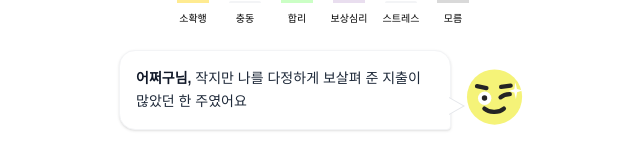
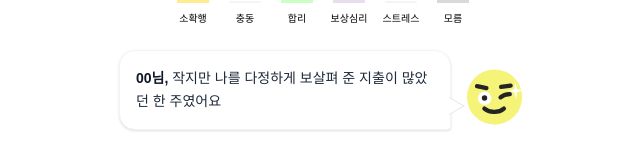
Before and after one commit to chaeuniv/Ogoo, a Next.js app: page /analysis in a window 1280 px wide. Shown: the part 394-549 px from the top of the page, without its empty margins (317-957 px from the left). Built offline with nearby package versions, Linux system fonts and the light colour scheme.

Commit message:
feat: 주요 화면 구현 및 기록 플로우 수정

```diff
--- a/src/app/analysis/page.tsx
+++ b/src/app/analysis/page.tsx
@@ -6,7 +6,6 @@
 
 import { useState, useMemo } from 'react'
 import BottomNav from '@/components/BottomNav'
-import { MOCK_USER } from '@/lib/mockUser'
 
 // ── 타입 / 상수 ──────────────────────────────────────────────
 
@@ -131,7 +130,7 @@ function getPeriodInfo(tab: Tab, offset: number): PeriodInfo {
 
 // ── 목 데이터 (API 연동 시 교체) ─────────────────────────────
 // ⚠️ periodKey 기반으로 결정론적 금액 생성 → 같은 기간은 항상 같은 값
-// API 연동 시 이 함수를 제거하고 실제 fetch 결과로 교체하세요
+// API 연동 시 이 함수를 제거하고 실제 fetch 결과로 교체
 
 function getMockAmounts(periodKey: string): Record<string, number> {
   const result: Record<string, number> = {}
@@ -238,12 +237,10 @@ function BarChart({ amounts }: { amounts: Record<string, number> }) {
 }
 
 // ④⑤ 코멘트 말풍선 — 캐릭터가 말하는 형태 (꼬리가 오른쪽을 향함)
-// nickname: 사용자 닉네임 (API 연동 전까지 MOCK_USER.nickname 사용)
-function CommentBubble({ topKwId, periodKey, tab, nickname }: {
+function CommentBubble({ topKwId, periodKey, tab }: {
   topKwId: string | null
   periodKey: string
   tab: Tab
-  nickname: string
 }) {
   const comment = useMemo(() => {
     if (!topKwId) return null
@@ -261,8 +258,7 @@ function CommentBubble({ topKwId, periodKey, tab, nickname }: {
             <span className="text-gray-400">아직 기록이 없어요</span>
           ) : (
             <>
-              {/* 닉네임: API 연동 시 실제 사용자 닉네임으로 교체 */}
-              <span className="font-semibold text-gray-900">{nickname}님,</span>{' '}{comment}
+              <span className="font-semibold text-gray-900">00님,</span>{' '}{comment}
             </>
           )}
         </p>
@@ -424,7 +420,7 @@ export default function AnalysisPage() {
 
         {/* ④⑤ 코멘트 말풍선 */}
         <div className="py-6">
-          <CommentBubble topKwId={hasData ? topKwId : null} periodKey={period.periodKey} tab={tab} nickname={MOCK_USER.nickname} />
+          <CommentBubble topKwId={hasData ? topKwId : null} periodKey={period.periodKey} tab={tab} />
         </div>
 
         {/* 섹션 타이틀 — 배너 카드 바깥, 좌측 정렬 */}
```
